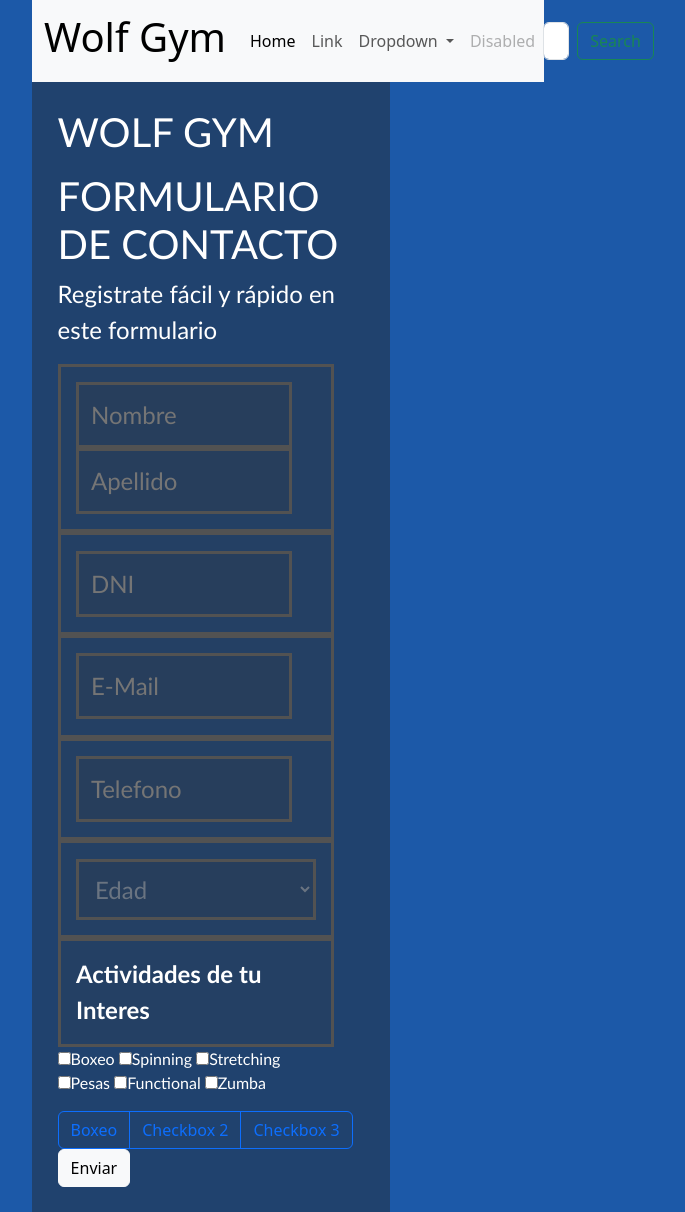
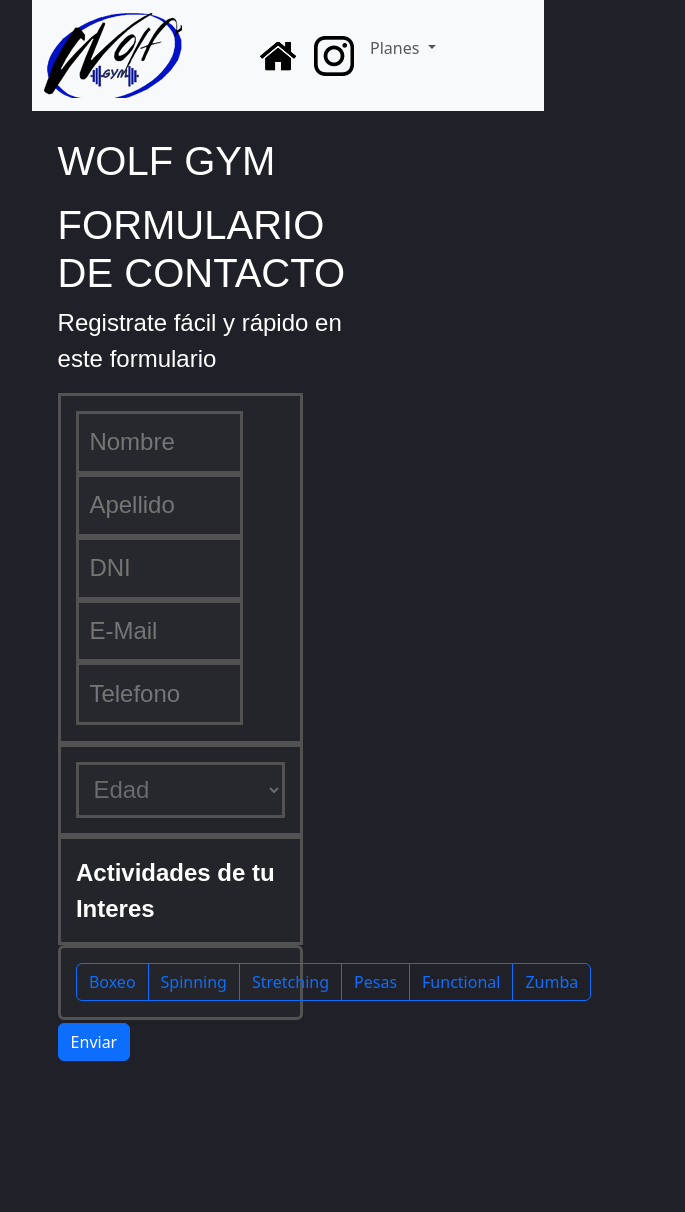
Before and after one commit to JapanotoWD/Coding-JS, a plain HTML site: page conctact.html in a window 1280 px wide. Shown: the whole page, without its empty margins (352-1037 px from the left). After the commit the page ends 1086 px from the top, so only its background shows below. Drawn offline with nearby package versions, Linux system fonts and the light colour scheme.

Commit message:
Add files via upload

```diff
--- a/CSS/styles.css
+++ b/CSS/styles.css
@@ -1,6 +1,6 @@
 
 body {
-    background-color: #1c59a8;
+    background-color: #202128;
     margin-left: auto;
     margin-right: auto;
     width: 40%;
@@ -11,12 +11,12 @@ body {
     flex-flow: wrap;
 }
 .form {
-    background-color: rgba(39, 39, 39, 0.452);
+    background-color: #202128;
     padding: 5%;
     width: 70%;
 }
 .inform{
-    width: 90%;
+    width: 80%;
     background-color: rgba(54, 54, 54, 0.185);
     border: solid rgb(82, 82, 82);
     padding: 5%;
@@ -37,19 +37,19 @@ div, main, body {
     scroll-behavior:smooth
 }
 .bgc {
-    background-color: #424242;
+    background-color: #202128;
     width: 100%;
 }
 .yellowfont {
-    font-family: 'Gill Sans', 'Gill Sans MT', Calibri, 'Trebuchet MS', sans-serif;
+    font-family: Raleway, sans-serif;
     color:  #1c59a8;
 }
 .whitefont {
-    font-family: 'Gill Sans', 'Gill Sans MT', Calibri, 'Trebuchet MS', sans-serif;
+    font-family: Raleway, sans-serif;
     color: white;
 }
 .redfont {
-    font-family: 'Gill Sans', 'Gill Sans MT', Calibri, 'Trebuchet MS', sans-serif;
+    font-family: Raleway, sans-serif;
     color: rgb(0, 0, 0);
     font-size: larger;
 }
--- a/conctact.html
+++ b/conctact.html
@@ -13,41 +13,39 @@
   <title>🐺Wolf Gym</title>
 </head>
 
-<body">
+<body>
   <!-- NavBar -->
   <nav class="navbar navbar-expand-lg bg-body-tertiary">
     <div class="container-fluid">
-      <a class="navbar-brand" href="./home.html">  <h1>Wolf Gym</h1></a>
-      <button class="navbar-toggler" type="button" data-bs-toggle="collapse" data-bs-target="#navbarSupportedContent" aria-controls="navbarSupportedContent" aria-expanded="false" aria-label="Toggle navigation">
+      <a class="navbar-brand" href="./home.html" target="_self"> <img src="./imgs/wolf-logo.png" alt="Wolf Gym"></a>
+      <button class="navbar-toggler" type="button" data-bs-toggle="collapse" data-bs-target="#navbarSupportedContent"
+        aria-controls="navbarSupportedContent" aria-expanded="false" aria-label="Toggle navigation">
         <span class="navbar-toggler-icon"></span>
       </button>
       <div class="collapse navbar-collapse" id="navbarSupportedContent">
         <ul class="navbar-nav me-auto mb-2 mb-lg-0">
           <li class="nav-item">
-            <a class="nav-link active" aria-current="page" href="#">Home</a>
+            <a class="nav-link active" aria-current="page" href="./home.html" target="_self"> <img
+                src="./imgs/casa-icon.png" alt="inicio"></a>
           </li>
           <li class="nav-item">
-            <a class="nav-link" href="#">Link</a>
+            <a class="nav-link ig" href="https://www.instagram.com/wolfgymolivos/?hl=es" target="_blank"><img
+                src="./imgs/ig-icon.png" alt="Instagram"></a>
           </li>
           <li class="nav-item dropdown">
             <a class="nav-link dropdown-toggle" href="#" role="button" data-bs-toggle="dropdown" aria-expanded="false">
-              Dropdown
+              Planes
             </a>
             <ul class="dropdown-menu">
-              <li><a class="dropdown-item" href="#">Action</a></li>
-              <li><a class="dropdown-item" href="#">Another action</a></li>
-              <li><hr class="dropdown-divider"></li>
-              <li><a class="dropdown-item" href="#">Something else here</a></li>
+              <li><a class="dropdown-item" href="#">Anual</a></li>
+              <li><a class="dropdown-item" href="#">Mensual</a></li>
+              <li>
+                <hr class="dropdown-divider">
+              </li>
+              <li><a class="dropdown-item" href="#">Comparativa</a></li>
             </ul>
           </li>
-          <li class="nav-item">
-            <a class="nav-link disabled" aria-disabled="true">Disabled</a>
-          </li>
         </ul>
-        <form class="d-flex" role="search">
-          <input class="form-control me-2" type="search" placeholder="Search" aria-label="Search">
-          <button class="btn btn-outline-success" type="submit">Search</button>
-        </form>
       </div>
     </div>
   </nav>
@@ -62,14 +60,8 @@
         <div class="inform whitefont grid">
           <input class="inform whitefont" type="text" name="nombre" placeholder="Nombre">
           <input class="inform whitefont" type="text" name="apellido" placeholder="Apellido">
-                </div>
-                <div class="inform grid">
           <input class="inform whitefont" type="text" name="dni" placeholder="DNI">
-                </div>
-                <div class="inform grid">
           <input class="inform whitefont" type="email" name="email" placeholder="E-Mail">
-                </div>
-                <div class="inform grid">
           <input class="inform whitefont" type="text" name="telefono" placeholder="Telefono">
         </div>
         <div class="inform whitefont grid">
@@ -81,25 +73,28 @@
           </select>
         </div>
         <p class="whitefont inform"><strong>Actividades de tu Interes</strong></p>
-                <p class="whitefont">
-                    <input type="checkbox" value="clases" name="boxeo">Boxeo
-                    <input type="checkbox" value="clases" name="spinning">Spinning
-                    <input type="checkbox" value="clases" name="stretching">Stretching<br>
-                    <input type="checkbox" value="clases" name="pesas">Pesas
-                    <input type="checkbox" value="clases" name="functional">Functional
-                    <input type="checkbox" value="clases" name="zumba">Zumba
-                </p>
-                <div class="btn-group" role="group" aria-label="Basic checkbox toggle button group">
+        <div class="btn-group inform" role="group" aria-label="Basic checkbox toggle button group">
           <input type="checkbox" class="btn-check" id="boxeo" autocomplete="off">
           <label class="btn btn-outline-primary" for="boxeo">Boxeo</label>
 
           <input type="checkbox" class="btn-check" id="btncheck2" autocomplete="off">
-                    <label class="btn btn-outline-primary" for="btncheck2">Checkbox 2</label>
+          <label class="btn btn-outline-primary" for="btncheck2">Spinning</label>
 
           <input type="checkbox" class="btn-check" id="btncheck3" autocomplete="off">
-                    <label class="btn btn-outline-primary" for="btncheck3">Checkbox 3</label>
+          <label class="btn btn-outline-primary" for="btncheck3">Stretching</label>
+
+          <input type="checkbox" class="btn-check" id="btncheck3" autocomplete="off">
+          <label class="btn btn-outline-primary" for="btncheck3">Pesas</label>
+
+          <input type="checkbox" class="btn-check" id="btncheck3" autocomplete="off">
+          <label class="btn btn-outline-primary" for="btncheck3">Functional</label>
+
+          <input type="checkbox" class="btn-check" id="btncheck3" autocomplete="off">
+          <label class="btn btn-outline-primary" for="btncheck3">Zumba</label>
         </div>
-                <button type="submit" class="btn btn-light" name="enviar">Enviar</button>
+        <div>
+          <button type="submit" class="btn btn-primary" style="margin-top: 1%;" name="enviar">Enviar</button>
+        </div>
     </div>
     </form>
     </div>
```
Also changed, not shown: home.html (+5 -5 lines), 1 other file. Lines whose indentation alone changed are shown as unchanged.
